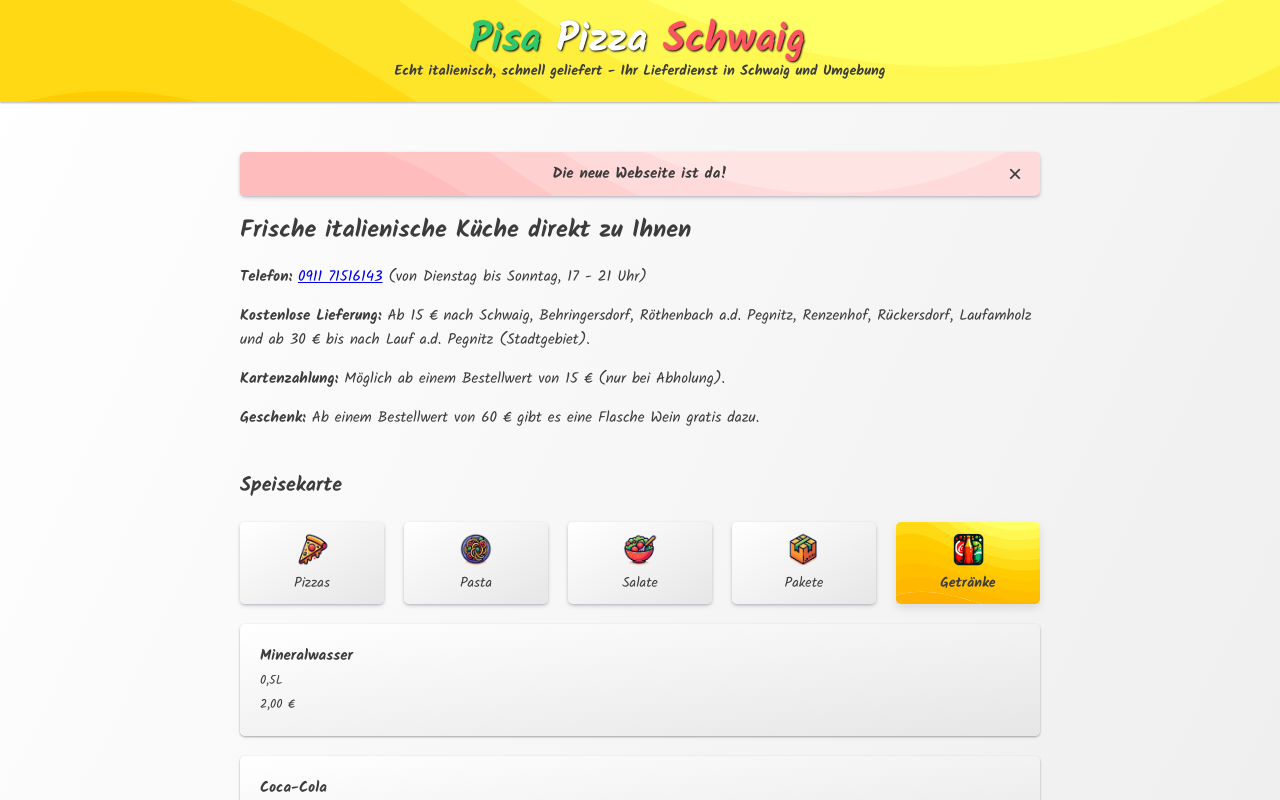
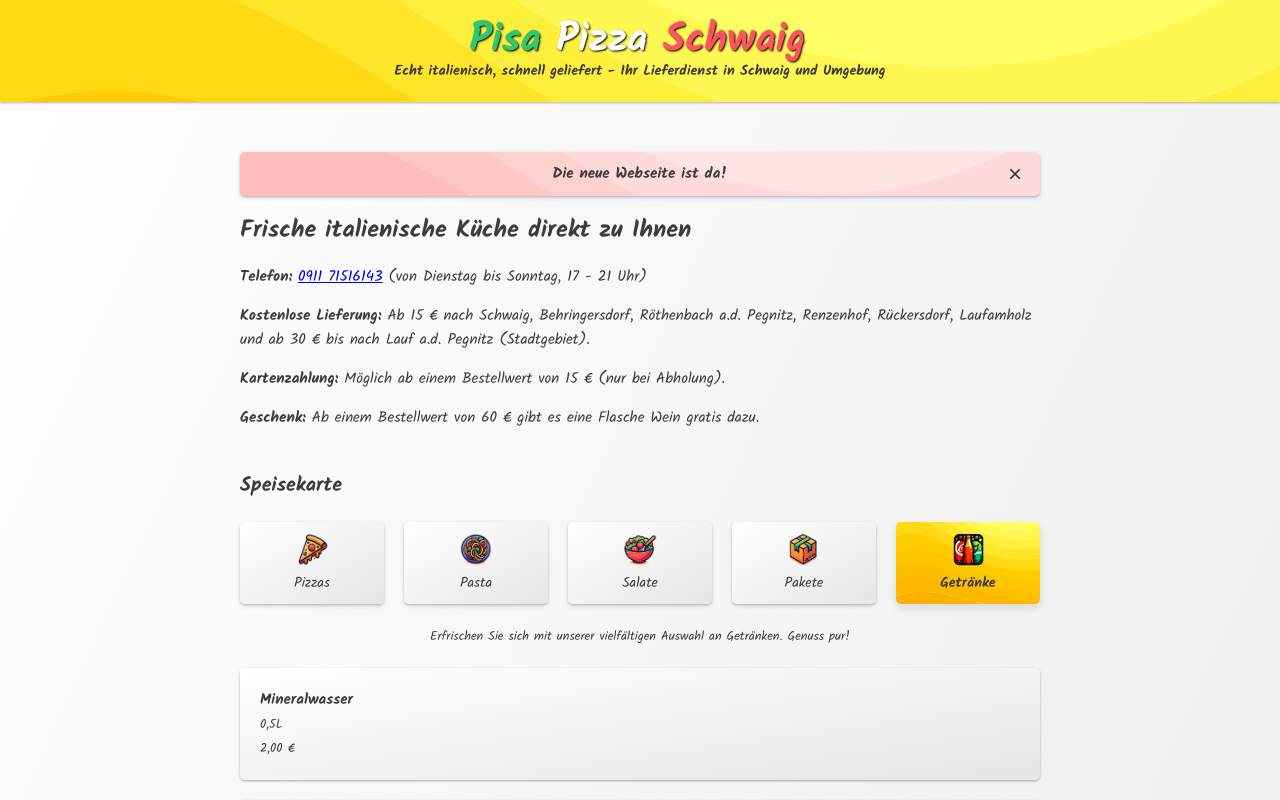
Before and after one commit to dev-pisapizza/pisa-pizza, an Angular app: page /drinks in a window 1280 px wide. Shown: the top 800 px of the page. Built offline with nearby package versions, Linux system fonts and the light colour scheme.

Commit message:
Update drinks.component.html

```diff
--- a/src/app/drinks/drinks.component.html
+++ b/src/app/drinks/drinks.component.html
@@ -1,3 +1,6 @@
 <div class="mt-2">
+  <div class="ta-center">
+    <small>Erfrischen Sie sich mit unserer vielfältigen Auswahl an Getränken. Genuss pur!</small>
+  </div>
   <app-drink-card [drink]="drink" *ngFor="let drink of drinks"></app-drink-card>
 </div>
```
